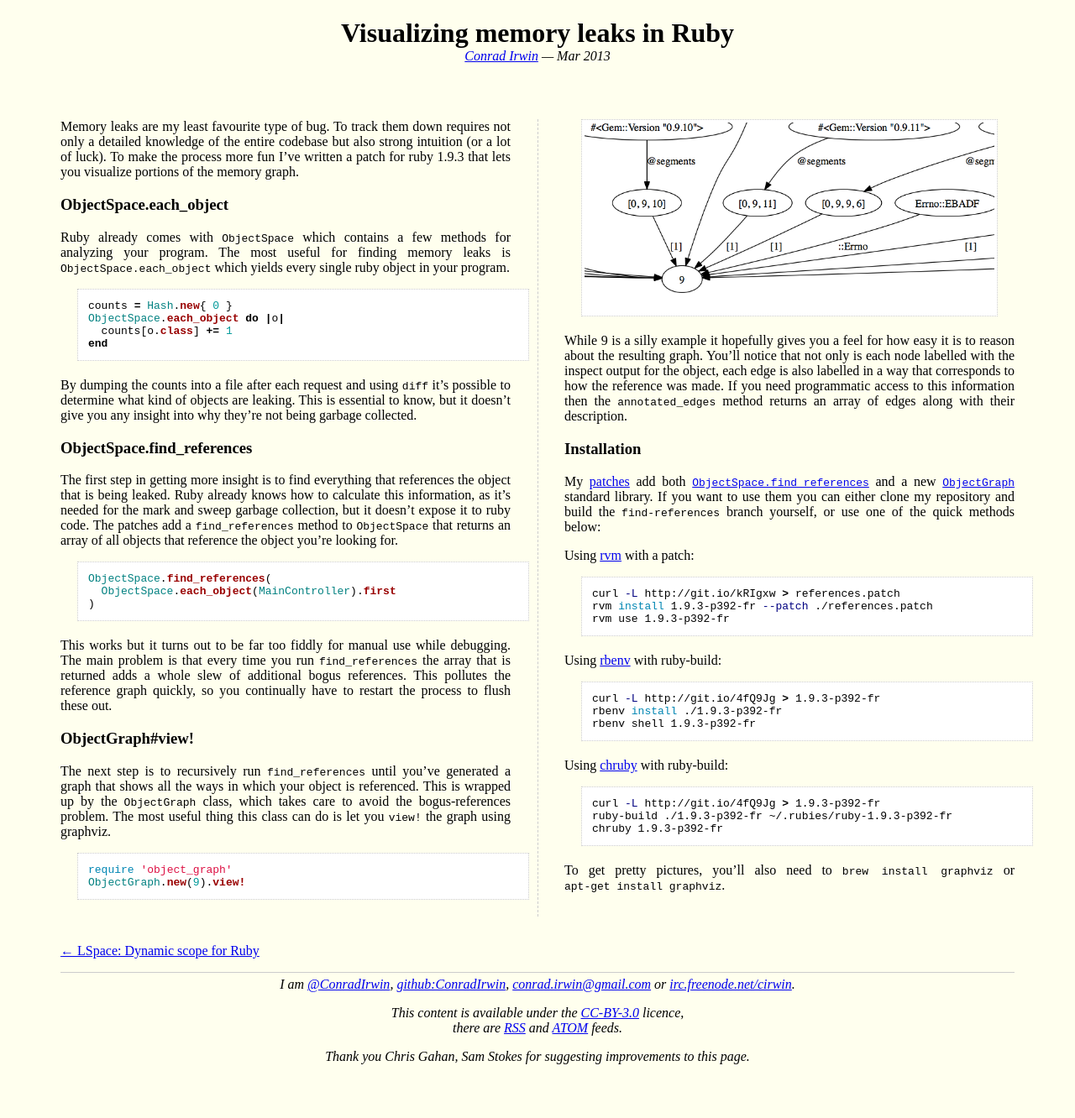
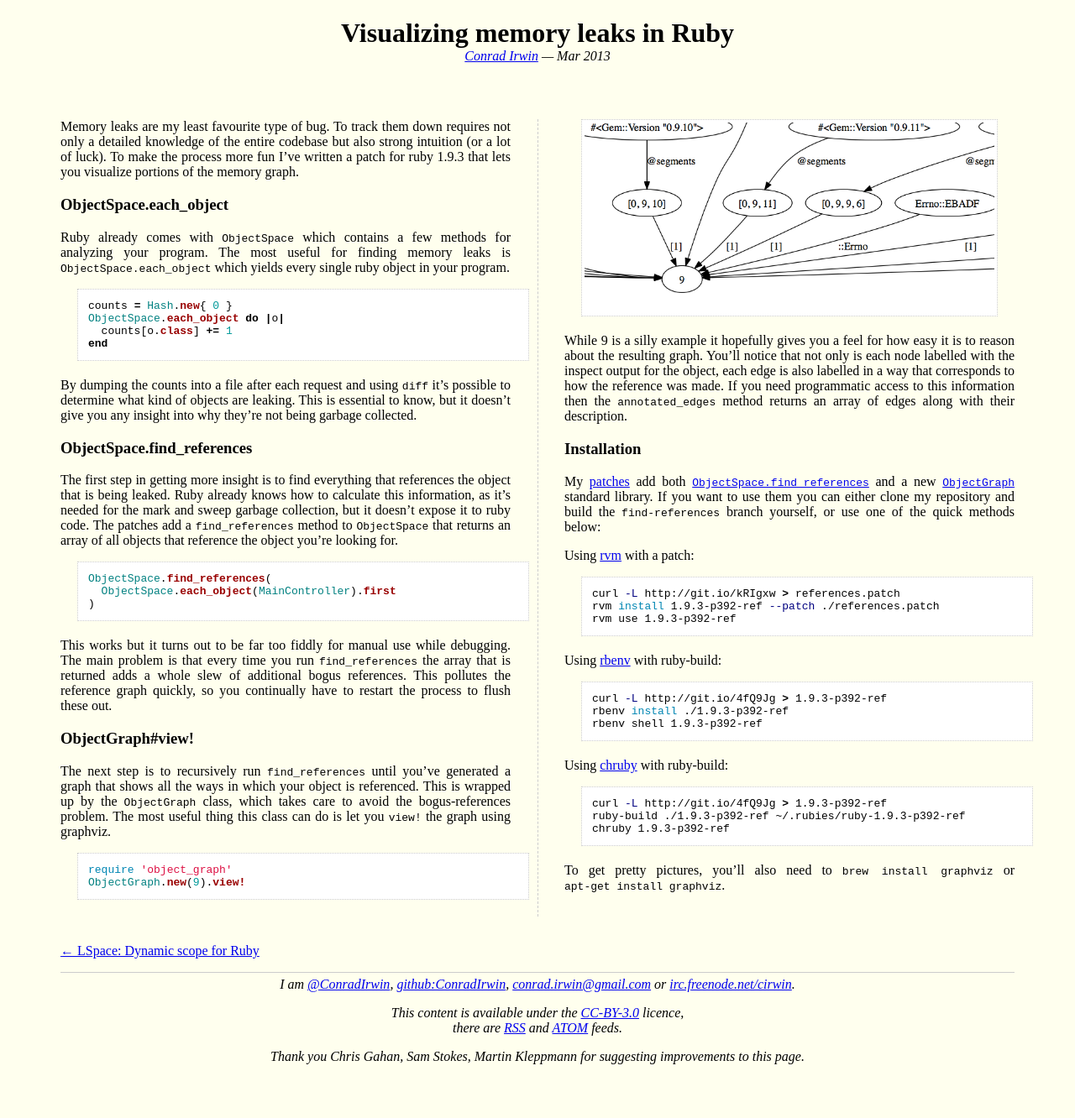
Before and after one commit to ConradIrwin/conradirwin.github.com, a Jekyll site: the page built from _posts/2013-03-02-find-references.md, in a window 1280 px wide. Shown: the whole page at 84% size. Built offline with Jekyll 4.4.1, drawn with Linux system fonts in a browser that asks for light colours; Markdown is read by kramdown in place of the engine named in the settings; comment, search, counter and statistics services are not loaded.

Commit message:
-fr -> -ref

```diff
--- a/_posts/2013-03-02-find-references.md
+++ b/_posts/2013-03-02-find-references.md
@@ -3,7 +3,7 @@ title: Visualizing memory leaks in Ruby
 permalink: blog/find-references.html
 layout: post
 fuzzydate: Mar 2013
-credit: Chris Gahan, Sam Stokes
+credit: Chris Gahan, Sam Stokes, Martin Kleppmann
 ---
 
 Memory leaks are my least favourite type of bug. To track them down requires not only a detailed knowledge of the entire codebase but also strong intuition (or a lot of luck). To make the process more fun I've written a patch for ruby 1.9.3 that lets you visualize portions of the memory graph.
@@ -59,22 +59,22 @@ My [patches](https://github.com/ConradIrwin/ruby/commits/find-references) add bo
 Using [rvm](http://rvm.io) with a patch:
 {%highlight bash%}
 curl -L http://git.io/kRIgxw > references.patch
-rvm install 1.9.3-p392-fr --patch ./references.patch
-rvm use 1.9.3-p392-fr
+rvm install 1.9.3-p392-ref --patch ./references.patch
+rvm use 1.9.3-p392-ref
 {% endhighlight %}
 
 Using [rbenv](https://github.com/sstephenson/rbenv) with ruby-build:
 {%highlight bash%}
-curl -L http://git.io/4fQ9Jg > 1.9.3-p392-fr
-rbenv install ./1.9.3-p392-fr
-rbenv shell 1.9.3-p392-fr
+curl -L http://git.io/4fQ9Jg > 1.9.3-p392-ref
+rbenv install ./1.9.3-p392-ref
+rbenv shell 1.9.3-p392-ref
 {% endhighlight %}
 
 Using [chruby](https://github.com/postmodern/chruby) with ruby-build:
 {%highlight bash%}
-curl -L http://git.io/4fQ9Jg > 1.9.3-p392-fr
-ruby-build ./1.9.3-p392-fr ~/.rubies/ruby-1.9.3-p392-fr
-chruby 1.9.3-p392-fr
+curl -L http://git.io/4fQ9Jg > 1.9.3-p392-ref
+ruby-build ./1.9.3-p392-ref ~/.rubies/ruby-1.9.3-p392-ref
+chruby 1.9.3-p392-ref
 {% endhighlight %}
 
 To get pretty pictures, you'll also need to `brew install graphviz` or `apt-get install graphviz`.
```
